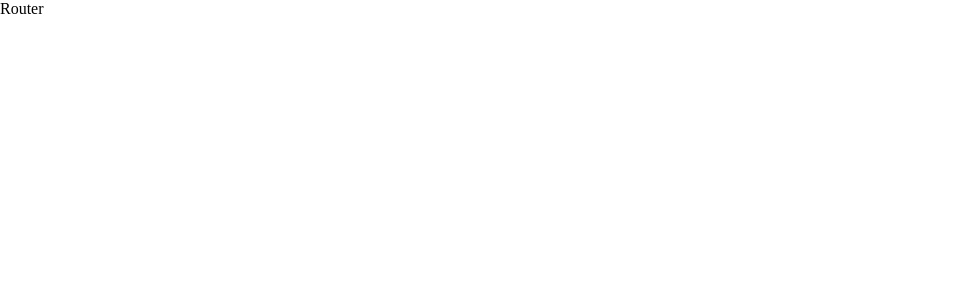
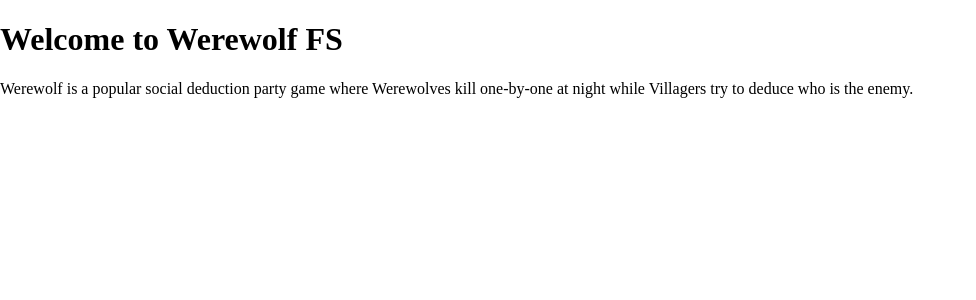
Before and after one commit to gabrieljamesbenedict/werewolf-fs, a React (Vite) app in the folder client/: page / in a window 1280 px wide. Shown: the top 300 px of the page, without its empty margins (0-976 px from the left). Built offline with nearby package versions, Linux system fonts and the light colour scheme.

Commit message:
feat: use Home.jsx as default page for Router.jsx

```diff
--- a/client/src/Router.jsx
+++ b/client/src/Router.jsx
@@ -1,13 +1,15 @@
 import React from 'react'
 import { useState } from 'react'
+
+import Home from './pages/Home'
 
 const Router = () => {
 
     const [page, setPage] = useState('home')
 
-  return (
-    <div>Router</div>
-  )
+    return (
+        <Home />
+    )
 }
 
 export default Router
--- a/client/src/main.jsx
+++ b/client/src/main.jsx
@@ -7,5 +7,5 @@ import Router from './router'
 createRoot(document.getElementById('root')).render(
   <StrictMode>
     <Router />
-  </StrictMode>,
+  </StrictMode>
 )
--- /dev/null
+++ b/client/src/pages/Home.jsx
@@ -0,0 +1,16 @@
+import React from 'react'
+
+const Home = () => {
+
+    const werewolfTitle = "Welcome to Werewolf FS"
+    const werewolfDescription = "Werewolf is a popular social deduction party game where Werewolves kill one-by-one at night while Villagers try to deduce who is the enemy."
+
+    return (
+        <div>
+            <h1>{werewolfTitle}</h1>
+            <p>{werewolfDescription}</p>
+        </div>
+    )
+}
+
+export default Home
```
